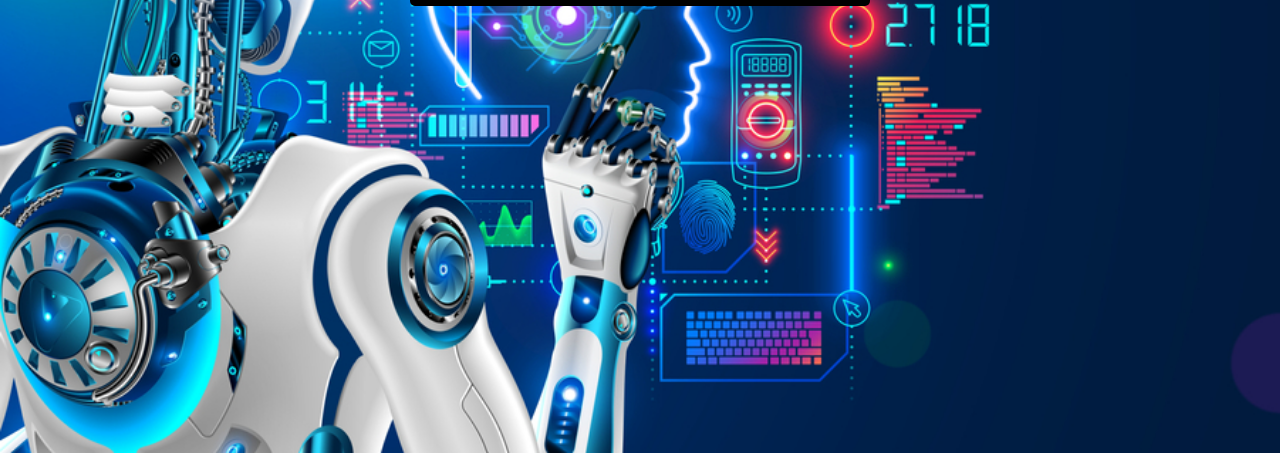
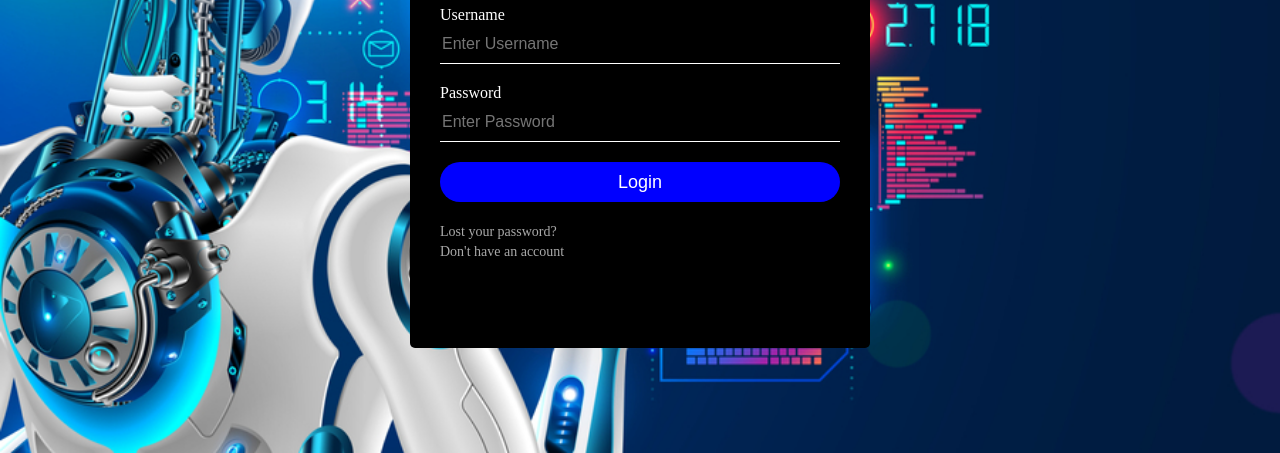
Before and after one commit to SeneshImalkaPerera/form.github.io, a plain HTML site: page index.html in a window 1280 px wide. Shown: the part 347-800 px from the top of the page. Drawn offline with Linux system fonts and the light colour scheme.

Commit message:
Update styles.css

```diff
--- a/styles.css
+++ b/styles.css
@@ -8,7 +8,7 @@ body {
     display: flex;
     justify-content: center;
     align-items: center;
-    height: 100px;
+    height: 100%;
 }
 
 .loginBox {
```
